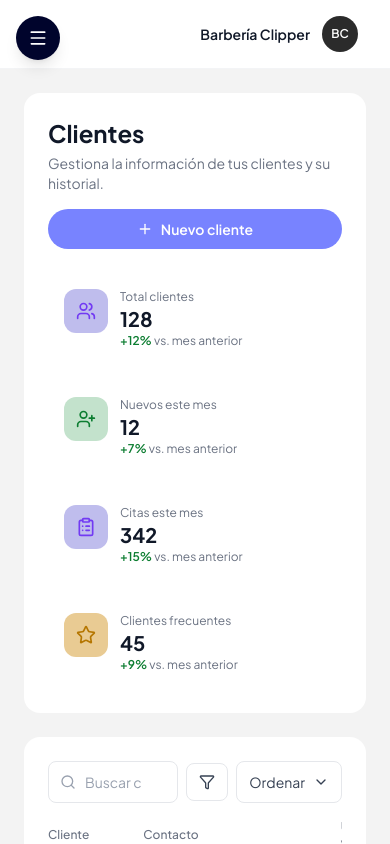
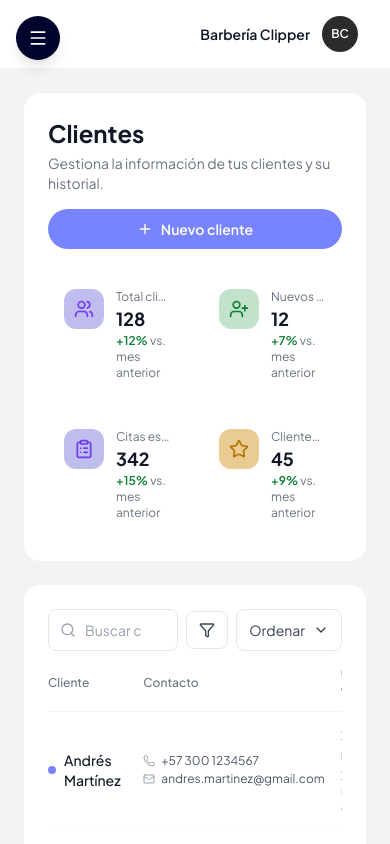
Before and after one commit to AndresRios123/Clipper-frontend, a React (Vite) app: page /clientes in a window 390 px wide. Built offline with nearby package versions, Linux system fonts and the light colour scheme.

Commit message:
respondivos los íconos página clientes

```diff
--- a/src/components/ClientsView/ClientsHeader.tsx
+++ b/src/components/ClientsView/ClientsHeader.tsx
@@ -28,7 +28,7 @@ const ClientsHeader = ({ onNewClient }: ClientsHeaderProps) => {
       </div>
 
       {/* Estadísticas */}
-      <div className="grid grid-cols-1 sm:grid-cols-2 lg:grid-cols-4 gap-4">
+      <div className="grid grid-cols-2 lg:grid-cols-4 gap-4">
         <StatCard
           icon={<Users size={20} style={{ color: "#723AF3" }} />}
           iconBgColor="#BFBDED"
--- a/src/components/StatCard/StatCard.tsx
+++ b/src/components/StatCard/StatCard.tsx
@@ -22,15 +22,15 @@ const StatCard = ({
   return (
     <div className="bg-white rounded-2xl p-4 flex items-start gap-3">
       <div
-        className="w-11 h-11 rounded-xl flex items-center justify-center flex-shrink-0"
+        className="w-10 h-10 md:w-12 md:h-12 rounded-xl flex items-center justify-center flex-shrink-0"
         style={{ backgroundColor: iconBgColor }}
       >
         {icon}
       </div>
 
-      <div className="flex flex-col">
-        <p className="text-xs text-gray-500">{label}</p>
-        <p className="text-xl font-bold text-gray-900">{value}</p>
+      <div className="flex flex-col min-w-0">
+        <p className="text-xs text-gray-500 truncate">{label}</p>
+        <p className="text-lg md:text-xl font-bold text-gray-900">{value}</p>
         <p className="text-xs text-gray-500">
           <span
             className="font-semibold"
```
